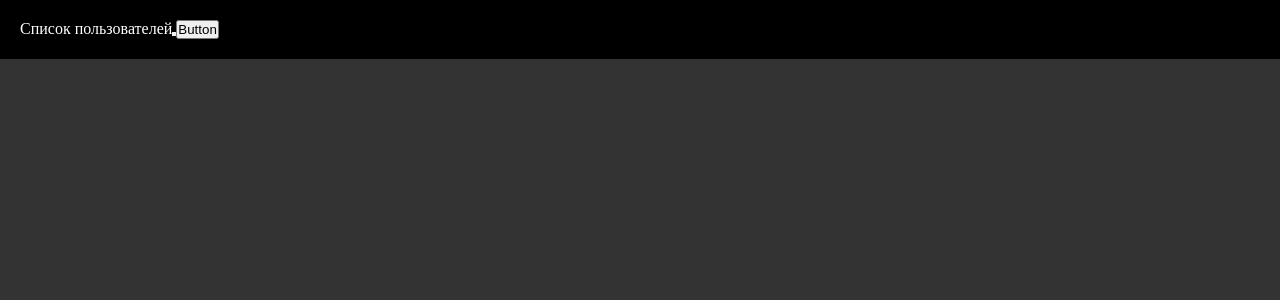
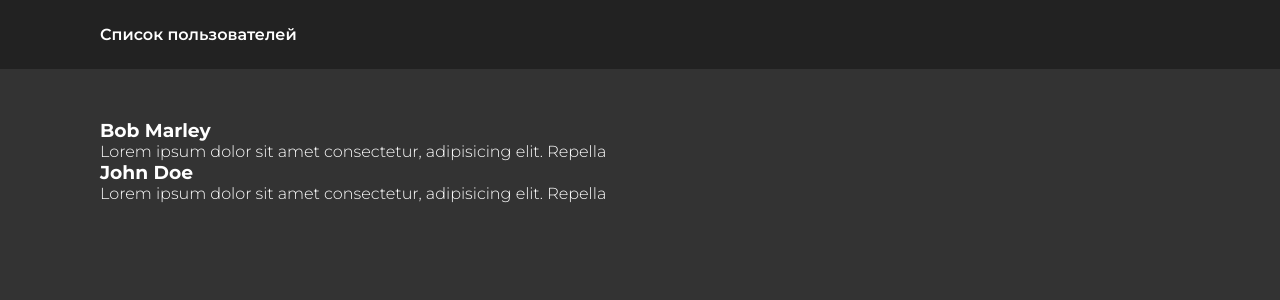
Before and after one commit to wraithyumming/www, a React (Create React App) app: page / in a window 1280 px wide. Shown: the top 300 px of the page. Built offline with nearby package versions, Linux system fonts and the light colour scheme.

Commit message:
add styles and lists

```diff
--- a/src/App.js
+++ b/src/App.js
@@ -1,18 +1,21 @@
 import React from 'react';
 import Header from './components/Header';
+import Users from './components/Users';
 
 class App extends React.Component {
 
     render() {
-        return (
-            <div>
-                <Header title="Список пользователей" />
+        return (<div>
+            <Header title="Список пользователей" />
+            <main>
+                <Users />
+            </main>
+            <aside>
 
-            </div>
+            </aside>
+        </div>
         );
     }
-
-
 }
 
 export default App;
--- a/src/components/Button.js
+++ /dev/null
@@ -1,16 +0,0 @@
-import React, { use, useState } from 'react'
-
-const Button = (props) => {
-    const [click, setClick] = useState(0)
-
-    return (
-        <button onClick={()=>setClick=(click + 1)}> {props.text} </button>
-    )
-
-}
-
-Button.defaultProps = {
-    text: "Кнопка"
-}
-
-export default Button
--- a/src/components/Header.js
+++ b/src/components/Header.js
@@ -1,16 +1,14 @@
 import React  from 'react'
-import Button from './Button'
 
 class Header extends React.Component {
     render() {
         return (
             <header className="header">
                 {this.props.title}
-                <Button />
-                <Button text="Button" />
             </header>
         )
     }
+
 }
 
 export default Header
--- /dev/null
+++ b/src/components/Users.js
@@ -0,0 +1,33 @@
+import React from 'react'
+
+class Users extends React.Component {
+    users = [
+        {
+            "id": 1,
+            "firstname": "Bob",
+            "lastname": "Marley",
+            "bio": "Lorem ipsum dolor sit amet consectetur, adipisicing elit. Repella",
+            "age": 40,
+            "isHappy": true
+        },
+        {
+            "id": 2,
+            "firstname": "John",
+            "lastname": "Doe",
+            "bio": "Lorem ipsum dolor sit amet consectetur, adipisicing elit. Repella",
+            "age": 22,
+            "isHappy": false
+        }
+    ]
+    render() {
+        return (<div>
+            {this.users.map((el)=>(<div>
+                <h3>{el.firstname} {el.lastname}</h3>
+                <p>{el.bio}</p>
+                </div> ))}
+        </div>)
+    }
+
+}
+
+export default Users
--- a/src/css/main.css
+++ b/src/css/main.css
@@ -1,3 +1,5 @@
+@import url('https://fonts.googleapis.com/css2?family=Montserrat:ital,wght@0,100..900;1,100..900&display=swap');
+
 * {
     margin: 0;
     padding: 0;
@@ -6,9 +8,31 @@
 body {
     background-color: #333;
     color: #fff;
+    font-family: "Montserrat", sans-serif;
+    font-weight: 300;
 }
 
 .header {
-    background-color: #000;
+    background-color: #222;
+    padding: 25px 100px;
+    font-weight: 600;
+}
+
+main {
+    margin: 50px 100px;
+    width: 50%;
+    float: left;
+}
+
+aside{
+    width: 20%;
+    margin-top: 50px;
+    margin-left: 5%;
+    float: left;
+}
+
+main .user {
+    margin-bottom: 50px;
+    background-color: #3e8fa0;
     padding: 20px;
 }
```
Also changed, not shown: src/components/Image.js (deleted, +0 -11 lines).
